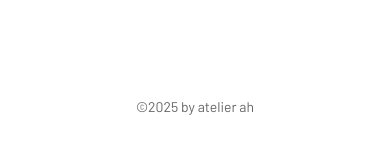
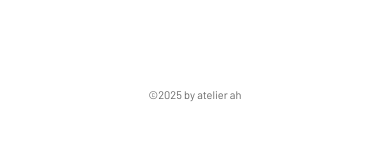
Before and after one commit to Chaeeun2/atelierah, a React (Vite) app: page /works in a window 390 px wide. Shown: the part 1925-2067 px from the top of the page. After the commit the page ends 2046 px from the top, so only its background shows below. Built offline with nearby package versions, Linux system fonts and the light colour scheme; a web font is replaced by a local one.

Commit message:
251222 모바일 푸터 스타일 수정

```diff
--- a/src/pages/Works.css
+++ b/src/pages/Works.css
@@ -119,4 +119,12 @@
   .works-container {
     padding: 105px 25px 60px 25px;
   }
+
+  .works-footer {
+    padding: 20px;
+  }
+
+  .works-footer p {
+    font-size: 11px;
+  }
 }
```
